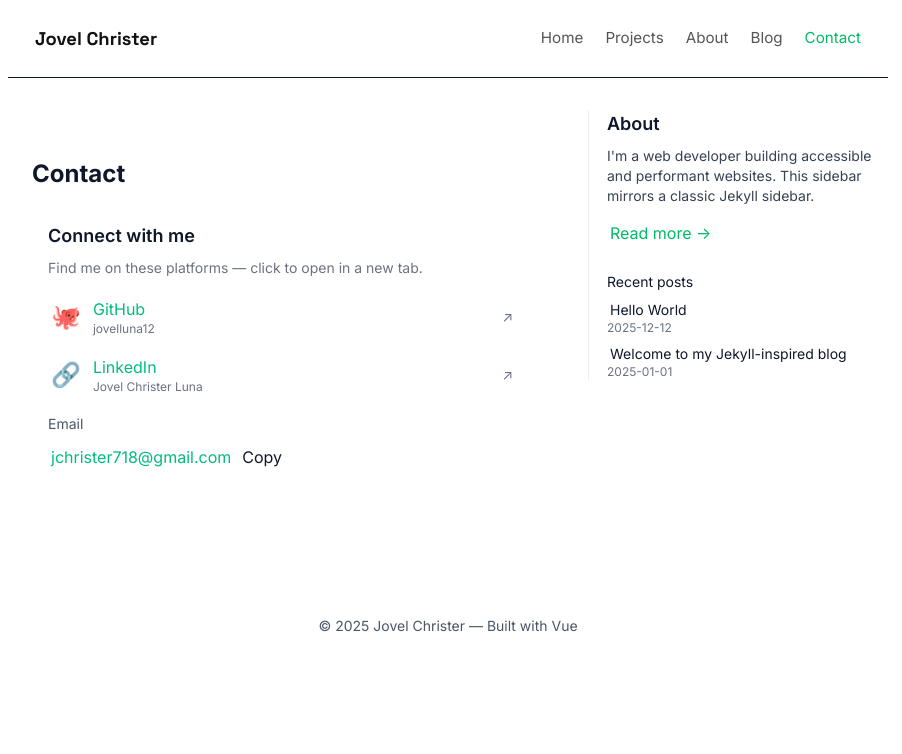
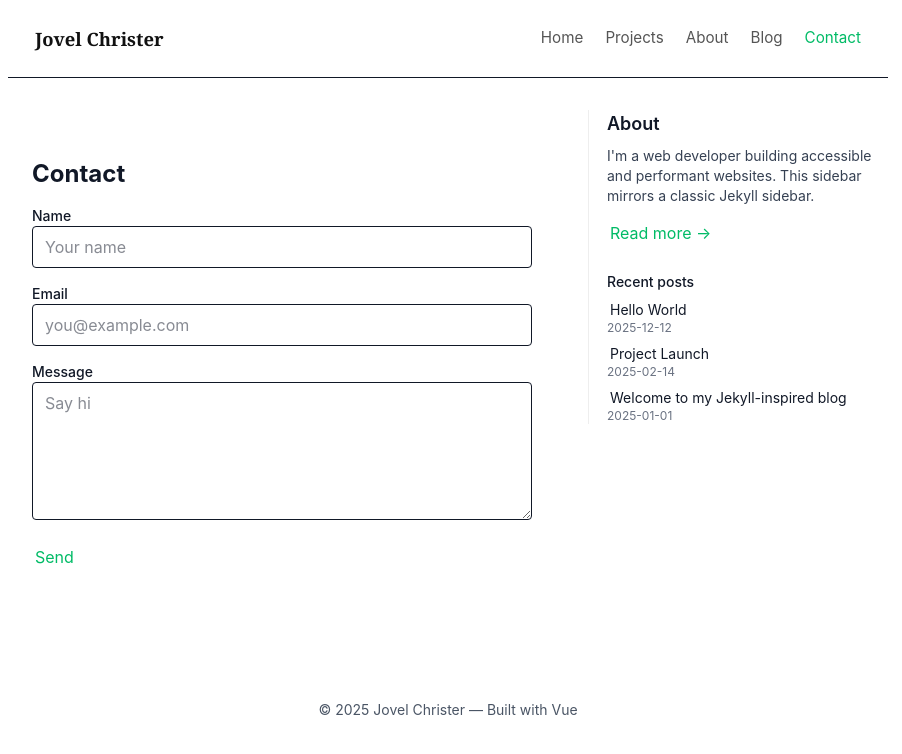
Before and after one commit to jovelluna12/web-portfolio, a Vue app: page /contact in a window 1280 px wide. Shown: the top 754 px of the page, without its empty margins (192-1094 px from the left). Built offline with nearby package versions, Linux system fonts and the light colour scheme.

Commit message:
Revert "chore: update contacts and fonts"
This reverts commit 174dfbf1d6004b433b340e628f7a22f4710b2d28.

```diff
--- a/index.html
+++ b/index.html
@@ -3,9 +3,6 @@
   <head>
     <meta charset="UTF-8">
     <link rel="icon" href="/jovelluna.svg">
-    <link rel="preconnect" href="https://fonts.googleapis.com">
-    <link rel="preconnect" href="https://fonts.gstatic.com" crossorigin>
-    <link href="https://fonts.googleapis.com/css2?family=Inter:wght@300;400;600;700&family=Space+Grotesk:wght@400;600;700&display=swap" rel="stylesheet">
     <meta name="viewport" content="width=device-width, initial-scale=1.0">
     <title>Jovel Christer Luna | Web Developer</title>
   </head>
--- a/src/assets/base.css
+++ b/src/assets/base.css
@@ -2,20 +2,25 @@
 
 :root {
   --max-content-width: 1120px;
+  --body-bg: #ffffff;
   --muted: #6b7280;
 }
 
 html, body {
   height: 100%;
-  color: #0f172a;
-  font-family: 'Inter', system-ui, -apple-system, 'Segoe UI', Roboto, 'Helvetica Neue', Arial;
+  background: var(--body-bg);
+  color: #111827;
+  font-family: -apple-system, BlinkMacSystemFont, 'Segoe UI', Roboto, 'Helvetica Neue', Arial;
   -webkit-font-smoothing: antialiased;
   -moz-osx-font-smoothing: grayscale;
 }
 
-/* Typography: Inter for UI, Space Grotesk for headings */
-.prose { line-height: 1.7; color: #0f172a }
-.prose h1, .prose h2, .prose h3 { font-family: 'Space Grotesk', 'Inter', system-ui; font-weight: 600 }
+/* Jekyll-like readable typography */
+.prose {
+  line-height: 1.7;
+  color: #111827;
+}
+.prose h1, .prose h2, .prose h3 { font-family: Georgia, 'Times New Roman', serif }
 .prose p { color: var(--muted) }
 .prose blockquote { border-left: 4px solid #eee; padding-left: 16px; color: #374151 }
 .prose code { background: #f3f4f6; padding: 2px 6px; border-radius: 4px }
--- a/src/assets/main.css
+++ b/src/assets/main.css
@@ -28,7 +28,7 @@ a,
 .hero { padding-top: 2rem; padding-bottom: 2rem }
 .content article, .content section { margin-bottom: 1.5rem }
 .site-title { font-size: 1.25rem; font-weight: 700 }
-.site-hero-title { font-family: 'Space Grotesk', 'Inter', system-ui; font-weight: 700 }
+.site-hero-title { font-family: Georgia, 'Times New Roman', serif; font-weight: 600 }
 .prose img { border-radius: 6px; }
 /* Responsive adjustments */
 @media (max-width: 900px) {
--- a/src/components/NavBar.vue
+++ b/src/components/NavBar.vue
@@ -35,7 +35,7 @@ export default {
 
 <style scoped>
 .site-nav { position: sticky; top: 0; z-index: 50; }
-.site-title { font-family: 'Space Grotesk', 'Inter', system-ui; font-size: 1.15rem; color: #111 }
+.site-title { font-family: Georgia, 'Times New Roman', serif; font-size: 1.15rem; color: #111 }
 .nav-links { display: flex; gap: 16px; align-items: center }
 .nav-links a { color: #555; text-decoration: none; font-size: 0.95rem }
 .nav-links a.green { color: #0b6 }
--- a/src/data/projects.js
+++ b/src/data/projects.js
@@ -2,17 +2,25 @@ const projects = [
   {
     id: 'p1',
     title: 'Portfolio Website',
-    description: 'Jekyll-Inspired Personal portfolio built with Vue and Vite showcasing projects and blog.',
+    description: 'Personal portfolio built with Vue and Vite showcasing projects and blog.',
     tech: ['Vue', 'Vite', 'CSS'],
     link: 'https://example.com',
     image: '',
   },
   {
     id: 'p2',
-    title: 'CMS Backend Dashboard',
-    description: 'WordPress-like CMS backend dashboard for managing content and users.',
+    title: 'E-commerce Demo',
+    description: 'Small e-commerce prototype with cart and checkout flow.',
+    tech: ['JavaScript', 'Tailwind', 'Stripe'],
+    link: 'https://example.com',
+    image: '',
+  },
+  {
+    id: 'p3',
+    title: 'CMS Integration',
+    description: 'CMS-driven marketing site using headless CMS and static generation.',
     tech: ['PHP', 'Laravel', 'API'],
-    link: 'https://github.com/jovelluna12/jcl-dashboard',
+    link: 'https://example.com',
     image: '',
   },
 ]
--- a/src/posts/2025-01-01-welcome-to-my-blog.md
+++ b/src/posts/2025-01-01-welcome-to-my-blog.md
@@ -6,7 +6,7 @@ excerpt: "Introduction to this developer portfolio and blog powered by Vue/Vite.
 ---
 
 Hello — this is a demo post written in Markdown. The site is inspired by Jekyll's simple blog structure,
-but implemented as a client-side Vue app that reads markdown files.
+but implemented as a client-side Vue app that reads markdown files from `src/posts`.
 
 ## Goals
 
--- /dev/null
+++ b/src/posts/2025-02-14-project-launch.md
@@ -0,0 +1,14 @@
+---
+title: "Project Launch"
+date: "2025-02-14"
+tags: [project, launch]
+excerpt: "A short post about launching a client project."
+---
+
+We launched a small e-commerce demo this week. Highlights:
+
+- Responsive design
+- Cart flow
+- Checkout mocked with Stripe
+
+More details to come.
--- a/src/views/ContactView.vue
+++ b/src/views/ContactView.vue
@@ -1,35 +1,23 @@
 <template>
     <section class="px-6 py-12 max-w-2xl mx-auto">
         <h1 class="text-2xl font-bold mb-4">Contact</h1>
-            <div class="flex gap-6">
-                <aside class="bg-white p-4 rounded-lg w-full">
-                    <h2 class="text-lg font-semibold">Connect with me</h2>
-                    <p class="text-sm mt-2" style="color:var(--muted)">Find me on these platforms — click to open in a new tab.</p>
-
-                    <ul class="mt-4 space-y-3">
-                        <li v-for="s in socials" :key="s.name">
-                            <a :href="s.url" target="_blank" rel="noreferrer" class="flex items-center justify-between py-2 px-3 rounded hover:bg-gray-50">
-                                <div class="flex items-center gap-3">
-                                    <span class="text-2xl">{{ s.icon }}</span>
-                                    <div>
-                                        <div class="font-medium">{{ s.name }}</div>
-                                        <div class="text-xs" style="color:var(--muted)">{{ s.handle }}</div>
-                                    </div>
-                                </div>
-                                <div class="text-sm text-gray-500">↗</div>
-                            </a>
-                        </li>
-                    </ul>
-
-                    <div class="mt-4">
-                        <div class="text-sm text-gray-600">Email</div>
-                        <div class="flex gap-2 items-center mt-2">
-                            <a :href="`mailto:${contactEmail}`" class="btn">{{ contactEmail }}</a>
-                            <button type="button" class="btn btn-ghost" @click="copyEmail">Copy</button>
-                        </div>
-                    </div>
-                </aside>
+        <form @submit.prevent="send" class="space-y-4">
+            <div>
+                <label class="block text-sm font-medium">Name</label>
+                <input v-model="form.name" class="w-full border rounded px-3 py-2" placeholder="Your name" />
             </div>
+            <div>
+                <label class="block text-sm font-medium">Email</label>
+                <input v-model="form.email" type="email" class="w-full border rounded px-3 py-2" placeholder="you@example.com" />
+            </div>
+            <div>
+                <label class="block text-sm font-medium">Message</label>
+                <textarea v-model="form.message" class="w-full border rounded px-3 py-2" rows="5" placeholder="Say hi"></textarea>
+            </div>
+            <div>
+                <button class="green px-4 py-2 rounded" type="submit">Send</button>
+            </div>
+        </form>
     </section>
 </template>
 
@@ -38,27 +26,13 @@ export default {
     data() {
         return {
             form: { name: '', email: '', message: '' },
-            contactEmail: 'jchrister718@gmail.com',
-            socials: [
-                { name: 'GitHub', url: 'https://github.com/jovelluna12', handle: 'jovelluna12', icon: '🐙' },
-                { name: 'LinkedIn', url: 'https://linkedin.com/in/jovelluna12', handle: 'Jovel Christer Luna', icon: '🔗' },
-            ],
         }
     },
     methods: {
-        async copyEmail() {
-            try {
-                await navigator.clipboard.writeText(this.contactEmail)
-                alert('Email copied to clipboard')
-            } catch (e) {
-                const ta = document.createElement('textarea')
-                ta.value = this.contactEmail
-                document.body.appendChild(ta)
-                ta.select()
-                document.execCommand('copy')
-                ta.remove()
-                alert('Email copied to clipboard')
-            }
+        send() {
+            // client-side demo only
+            alert(`Thanks ${this.form.name || 'there'} — message received.`)
+            this.form = { name: '', email: '', message: '' }
         },
     },
 }
```
